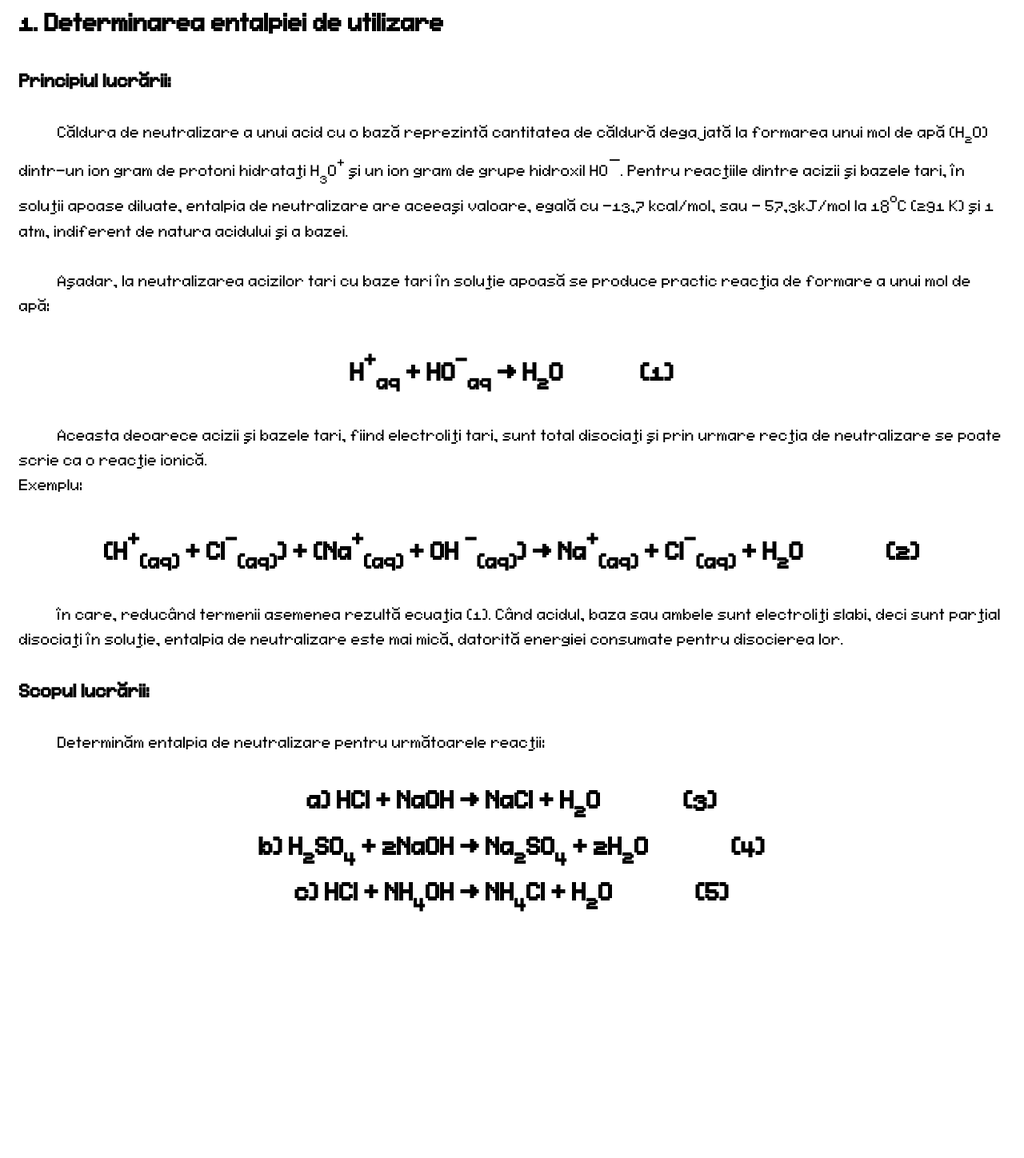
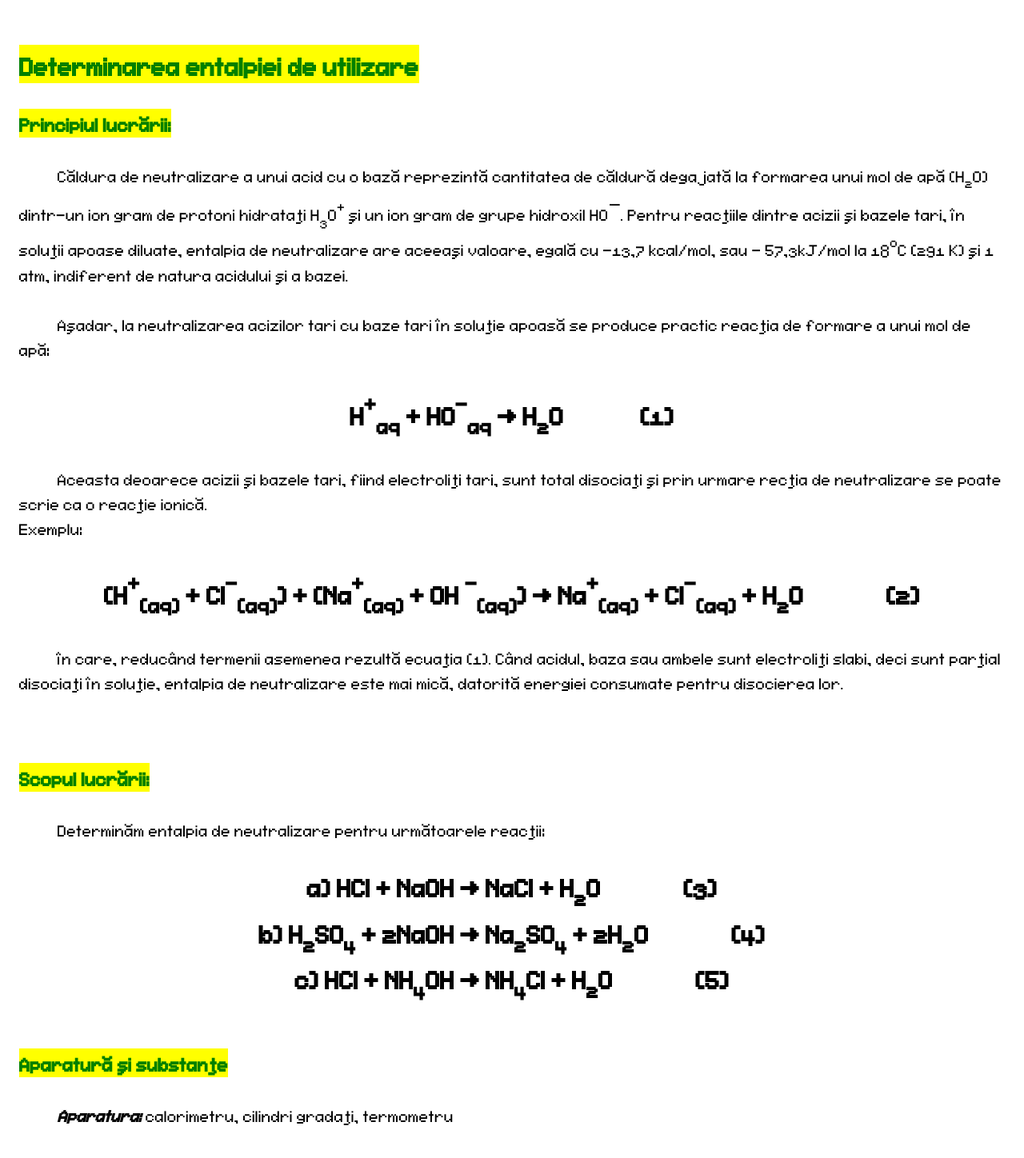
Before and after one commit to MonsieurLazar/termochimie-efect-termic, a SvelteKit app: page /teorie in a window 1280 px wide. Shown: the part 480-1928 px from the top of the page at 80% size. Before the commit the page ends 1649 px from the top, so only its background shows below. Built offline with nearby package versions, Linux system fonts and the light colour scheme.

Commit message:
Aparatura si substante, titlu

```diff
--- a/src/routes/teorie/+page.svelte
+++ b/src/routes/teorie/+page.svelte
@@ -21,8 +21,9 @@ reacţii exoterme ∆H &lt; O </span>, iar cel în care sistemul absoarbe căldu
 </p>
 
 <!-- Descriere lucrarii -->
-<h1><strong>1. Determinarea entalpiei de utilizare</strong></h1>
-<h2><strong> Principiul lucrării: </strong></h2>
+ <br>
+<h1><span class = "highlight"> Determinarea entalpiei de utilizare </span></h1>
+<h2><span class = "highlight"> Principiul lucrării: </span></h2>
 <p class = "indent_paragraph">
 Căldura de neutralizare a unui acid cu o bază reprezintă cantitatea de căldură degajată la
 formarea unui mol de apă (H<sub>2</sub>O) dintr-un ion gram de protoni hidrataţi H<sub>3</sub>O<sup>+</sup>
@@ -53,7 +54,9 @@ Când acidul, baza sau ambele sunt electroliţi slabi, deci sunt parţial disoci
 entalpia de neutralizare este mai mică, datorită energiei consumate pentru disocierea lor.
 </p>
 
-<h2><strong>Scopul lucrării:</strong></h2>
+<!-- Scopul lucrarii -->
+<br>
+<h2><span class = "highlight">Scopul lucrării:</span></h2>
 <p class = "indent_paragraph">Determinăm entalpia de neutralizare pentru următoarele reacţii:</p>
 <center class = "formula">
     a) HCl + NaOH → NaCl + H<sub>2</sub>O &emsp;&emsp;(3)
@@ -66,6 +69,13 @@ entalpia de neutralizare este mai mică, datorită energiei consumate pentru dis
     c) HCl + NH<sub>4</sub>OH →
     NH<sub>4</sub>Cl + H<sub>2</sub>O &emsp;&emsp;(5)
 </center>
+
+<!-- Aparatura si substante-->
+<br>
+<h2><span class = "highlight">Aparatură şi substanţe</span></h2>
+<p class = "indent_paragraph"><b><i>Aparatura: </i></b> calorimetru, cilindri gradaţi, termometru</p>
+<p class = "indent_paragraph"><b><i>Substanţe: </i></b> soluţii de HCl 1N, H2SO4 1N, NaOH 0,5N şi NH4OH 0,5N</p>
+
 
 <style>
     /* Paragraf cu indentare */
```
